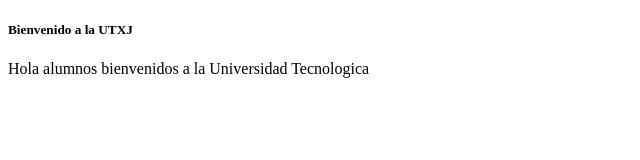
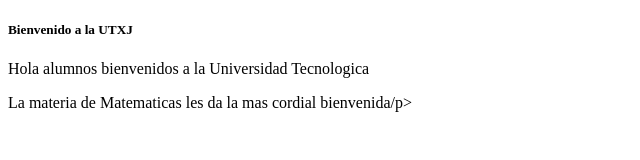
Before and after one commit to acazares76/WebDesarrollo, a plain HTML site: page index.html in a window 1280 px wide. Shown: the whole page, without its empty margins (0-640 px from the left). Drawn offline with Linux system fonts and the light colour scheme.

Commit message:
Agregar párrafo 2

```diff
--- a/index.html
+++ b/index.html
@@ -9,5 +9,6 @@
 <body>
     <h5>Bienvenido a la UTXJ</h5>
     <p>Hola alumnos bienvenidos a la Universidad Tecnologica</p>
+    <p> La materia de Matematicas les da la mas cordial bienvenida/p>
 </body>
 </html>
```
